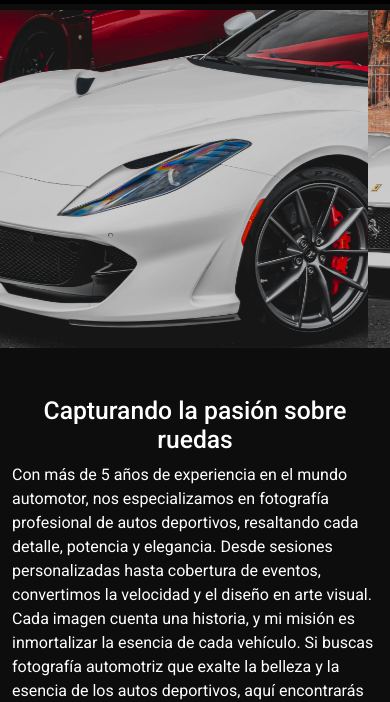
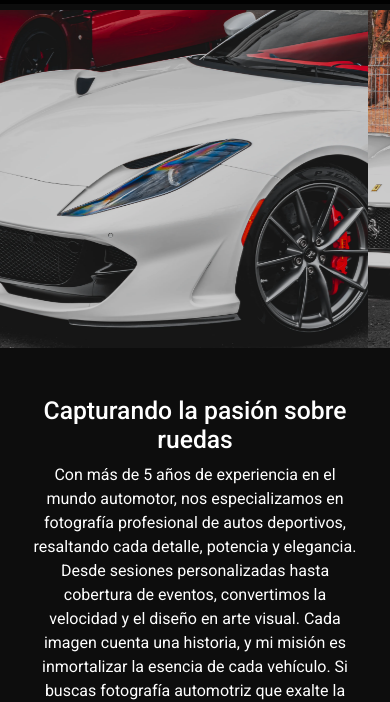
Before and after one commit to kevinmlf/kvnm-photography, a plain HTML site: page index.html in a window 390 px wide. Shown: the part 86-788 px from the top of the page. Drawn offline with nearby package versions, Linux system fonts and the light colour scheme.

Commit message:
version 1.2

```diff
--- a/index.html
+++ b/index.html
@@ -79,7 +79,7 @@
 
         .footer {
             background: url(./assets/img/KVNM/KVNM\ PHOTOGRAPHY\ Blanco.png) no-repeat center;
-            background-size: 20%;
+            background-size: 25%;
             background-color: #111;
             position: relative;
             padding-top: 40px;
@@ -181,6 +181,14 @@
                 font-size: 16px;
             }
         }
+
+        @media (max-width: 768px) {
+            .intro-section {
+                max-width: 90%;
+                margin: 0 auto;
+                text-align: center;
+            }
+        }
     </style>
 </head>
 
@@ -235,9 +243,9 @@
         </div>
     </section>
 
-    <section class="container text-center my-5">
-        <h2 class="mt-3 text-center">Capturando la pasión sobre ruedas</h2>
-        <p class="text-start">Con más de 5 años de experiencia en el mundo automotor, nos especializamos en fotografía
+    <section class="container text-center my-5 intro-section">
+        <h2 class="mt-3">Capturando la pasión sobre ruedas</h2>
+        <p>Con más de 5 años de experiencia en el mundo automotor, nos especializamos en fotografía
             profesional de autos deportivos, resaltando cada detalle, potencia y elegancia. Desde sesiones
             personalizadas hasta
             cobertura de eventos, convertimos la velocidad y el diseño en arte visual.
```
